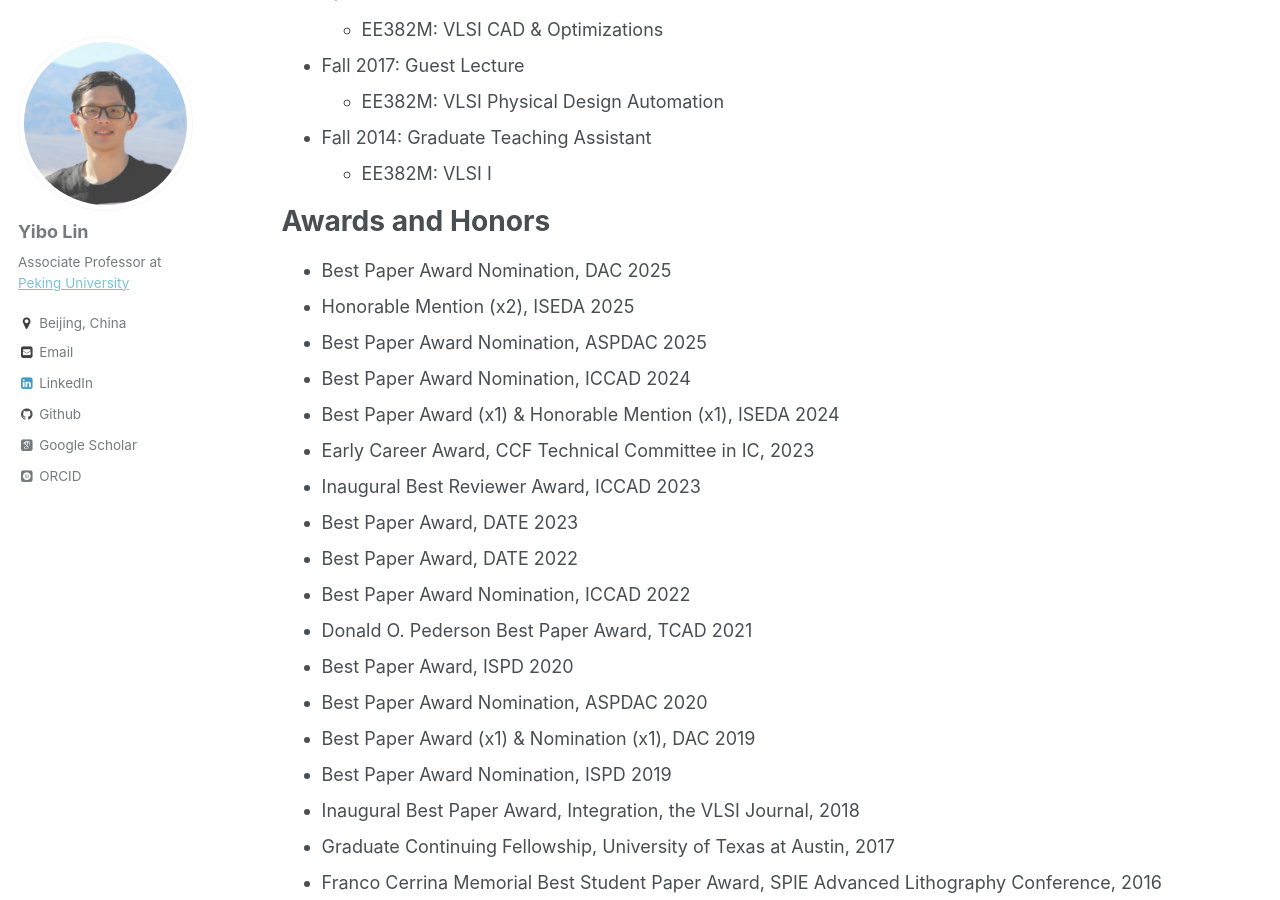
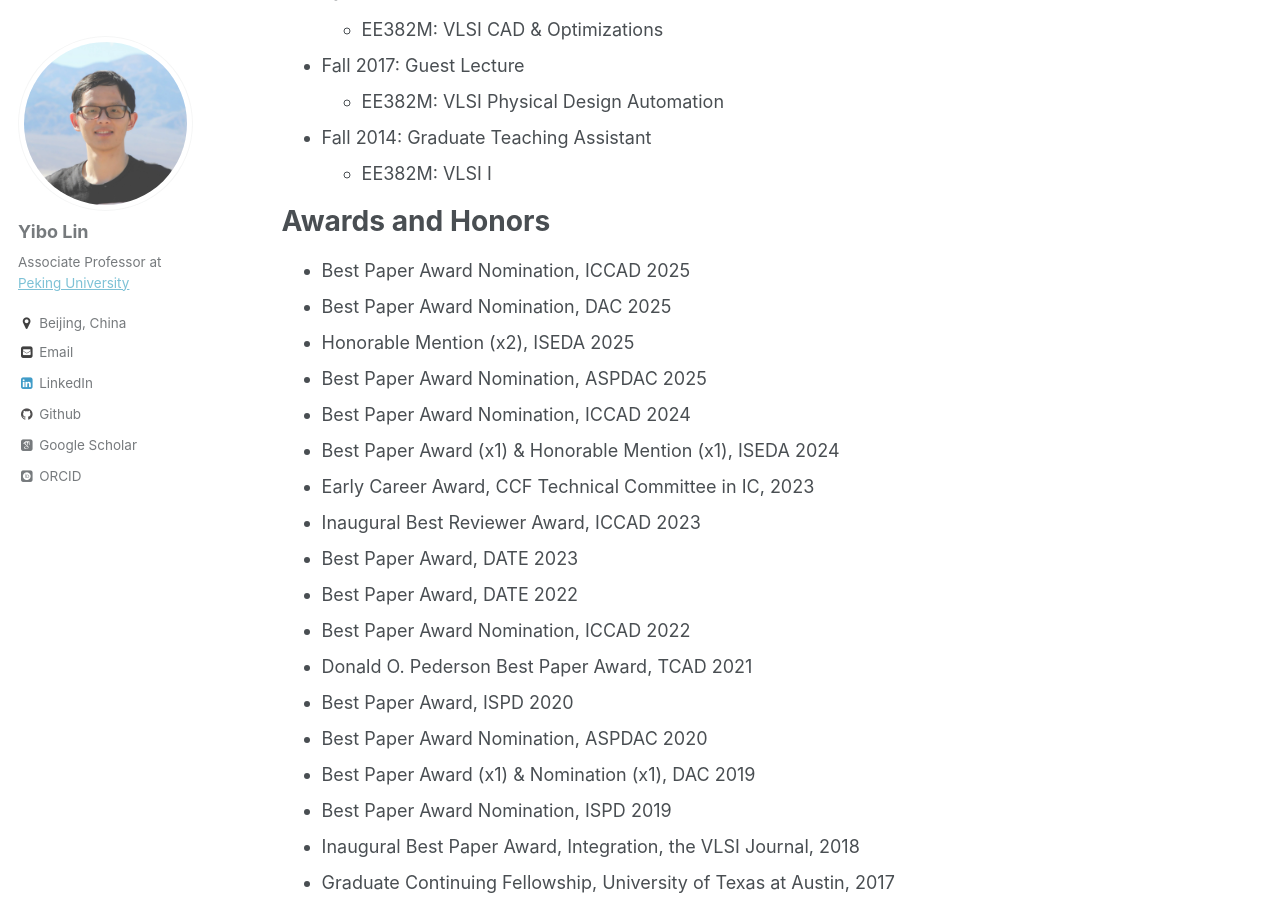
Before and after one commit to limbo018/limbo018.github.io, a Jekyll site: the page built from _pages/cv.md, in a window 1280 px wide and 900 px high, scrolled down 2216 px. Built offline with Jekyll 4.4.1, drawn with Linux system fonts in a browser that asks for light colours; some web fonts are replaced.

Commit message:
add iccad25 bpa to cv

```diff
--- a/_pages/cv.md
+++ b/_pages/cv.md
@@ -94,6 +94,7 @@ Teaching Experience
 
 Awards and Honors
 ======
+* Best Paper Award Nomination, ICCAD 2025
 * Best Paper Award Nomination, DAC 2025
 * Honorable Mention (x2), ISEDA 2025
 * Best Paper Award Nomination, ASPDAC 2025
```
Also changed, not shown: 4 other files.
